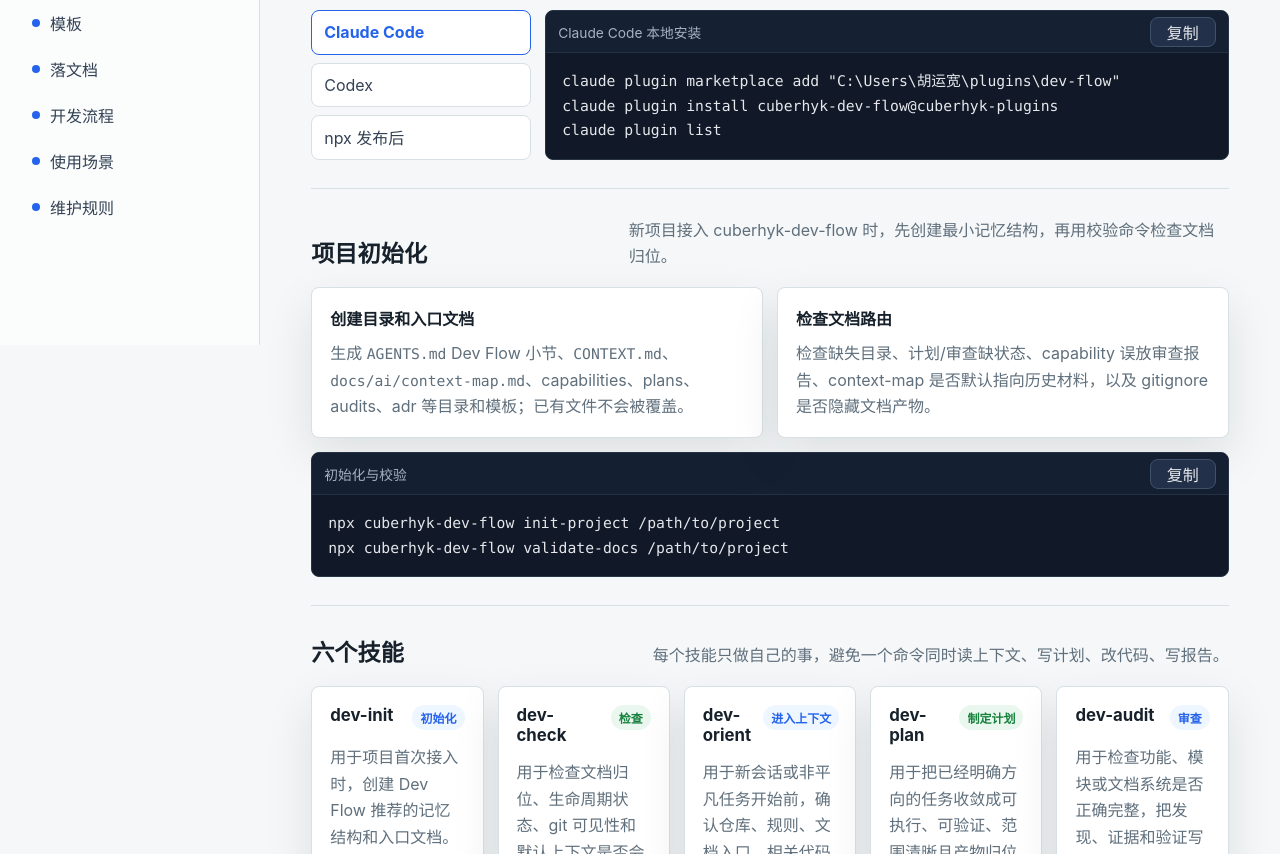
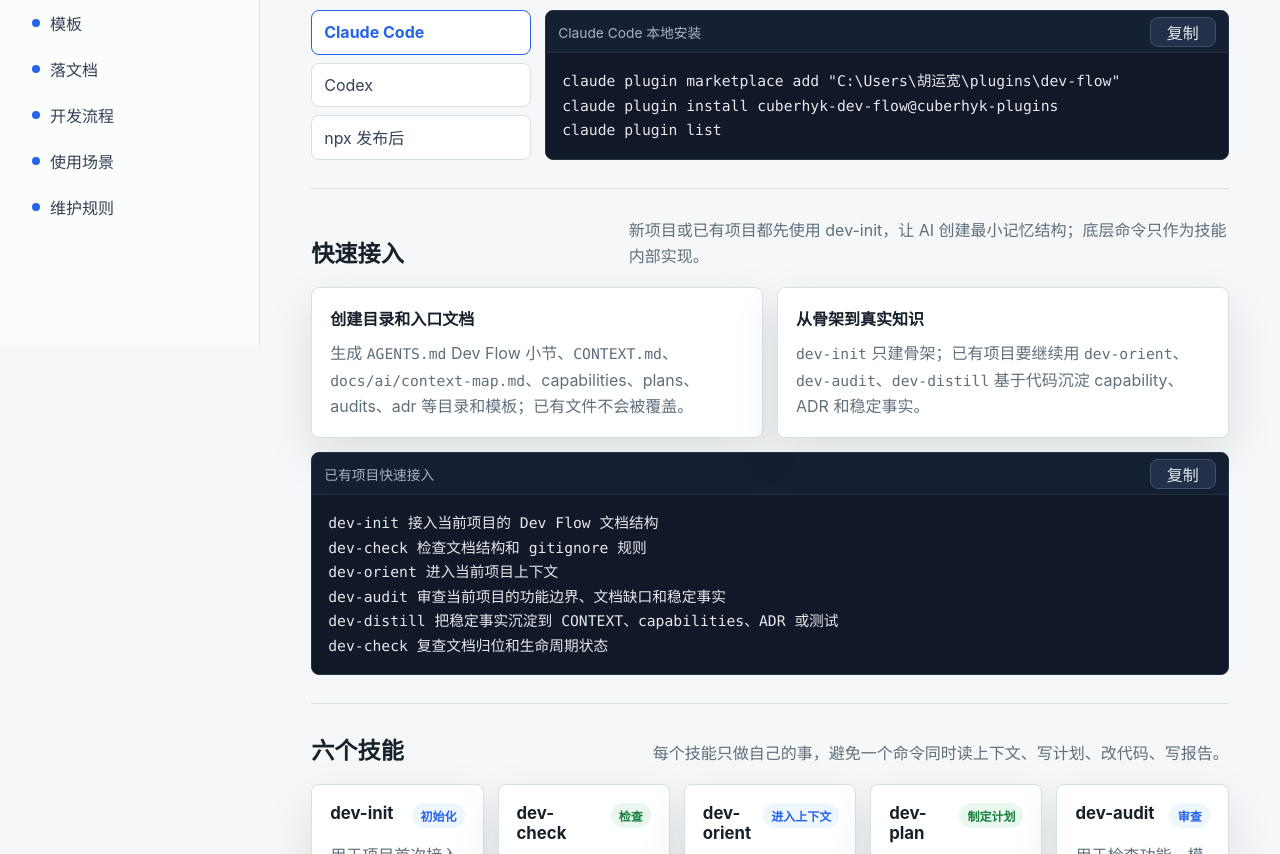
Before and after one commit to cuber-hyk/dev-flow, a website: page docs/usage.html in a window 1280 px wide. Shown: the part 455-1309 px from the top of the page. Drawn offline with Linux system fonts and the light colour scheme.

Commit message:
docs: clarify dev init quick start

```diff
--- a/docs/usage.html
+++ b/docs/usage.html
@@ -633,8 +633,8 @@ node .\bin\dev-flow.js install</code></pre>
 
         <section id="bootstrap">
           <div class="section-head">
-            <h3>项目初始化</h3>
-            <p>新项目接入 cuberhyk-dev-flow 时，先创建最小记忆结构，再用校验命令检查文档归位。</p>
+            <h3>快速接入</h3>
+            <p>新项目或已有项目都先使用 dev-init，让 AI 创建最小记忆结构；底层命令只作为技能内部实现。</p>
           </div>
 
           <div class="decision">
@@ -643,8 +643,8 @@ node .\bin\dev-flow.js install</code></pre>
               <p>生成 <code>AGENTS.md</code> Dev Flow 小节、<code>CONTEXT.md</code>、<code>docs/ai/context-map.md</code>、capabilities、plans、audits、adr 等目录和模板；已有文件不会被覆盖。</p>
             </article>
             <article class="panel">
-              <h4>检查文档路由</h4>
-            <p>检查缺失目录、计划/审查缺状态、capability 误放审查报告、context-map 是否默认指向历史材料，以及 gitignore 是否隐藏文档产物。</p>
+              <h4>从骨架到真实知识</h4>
+              <p><code>dev-init</code> 只建骨架；已有项目要继续用 <code>dev-orient</code>、<code>dev-audit</code>、<code>dev-distill</code> 基于代码沉淀 capability、ADR 和稳定事实。</p>
             </article>
           </div>
 
@@ -652,12 +652,20 @@ node .\bin\dev-flow.js install</code></pre>
 
           <div class="terminal">
             <div class="terminal-head">
-              <span>初始化与校验</span>
-              <button class="copy" data-copy="npx cuberhyk-dev-flow init-project /path/to/project
-npx cuberhyk-dev-flow validate-docs /path/to/project">复制</button>
+              <span>已有项目快速接入</span>
+              <button class="copy" data-copy="dev-init 接入当前项目的 Dev Flow 文档结构
+dev-check 检查文档结构和 gitignore 规则
+dev-orient 进入当前项目上下文
+dev-audit 审查当前项目的功能边界、文档缺口和稳定事实
+dev-distill 把稳定事实沉淀到 CONTEXT、capabilities、ADR 或测试
+dev-check 复查文档归位和生命周期状态">复制</button>
             </div>
-            <pre><code>npx cuberhyk-dev-flow init-project /path/to/project
-npx cuberhyk-dev-flow validate-docs /path/to/project</code></pre>
+            <pre><code>dev-init 接入当前项目的 Dev Flow 文档结构
+dev-check 检查文档结构和 gitignore 规则
+dev-orient 进入当前项目上下文
+dev-audit 审查当前项目的功能边界、文档缺口和稳定事实
+dev-distill 把稳定事实沉淀到 CONTEXT、capabilities、ADR 或测试
+dev-check 复查文档归位和生命周期状态</code></pre>
           </div>
         </section>
 
--- a/gemini-extension.json
+++ b/gemini-extension.json
@@ -1,6 +1,6 @@
 {
   "name": "cuberhyk-dev-flow",
   "description": "Init, check, orient, plan, audit, and distill coding work with focused agent skills.",
-  "version": "0.4.3",
+  "version": "0.4.4",
   "contextFileName": "GEMINI.md"
 }
--- a/package.json
+++ b/package.json
@@ -1,6 +1,6 @@
 {
   "name": "cuberhyk-dev-flow",
-  "version": "0.4.3",
+  "version": "0.4.4",
   "description": "Multi-agent lifecycle workflow plugin: init, check, orient, plan, audit, and distill coding work.",
   "type": "module",
   "bin": {
```
Also changed, not shown: skills/dev-init/SKILL.md (+13 -9 lines), .claude-plugin/marketplace.json, .claude-plugin/plugin.json, .codex-plugin/plugin.json, .cursor-plugin/plugin.json, README.md.
